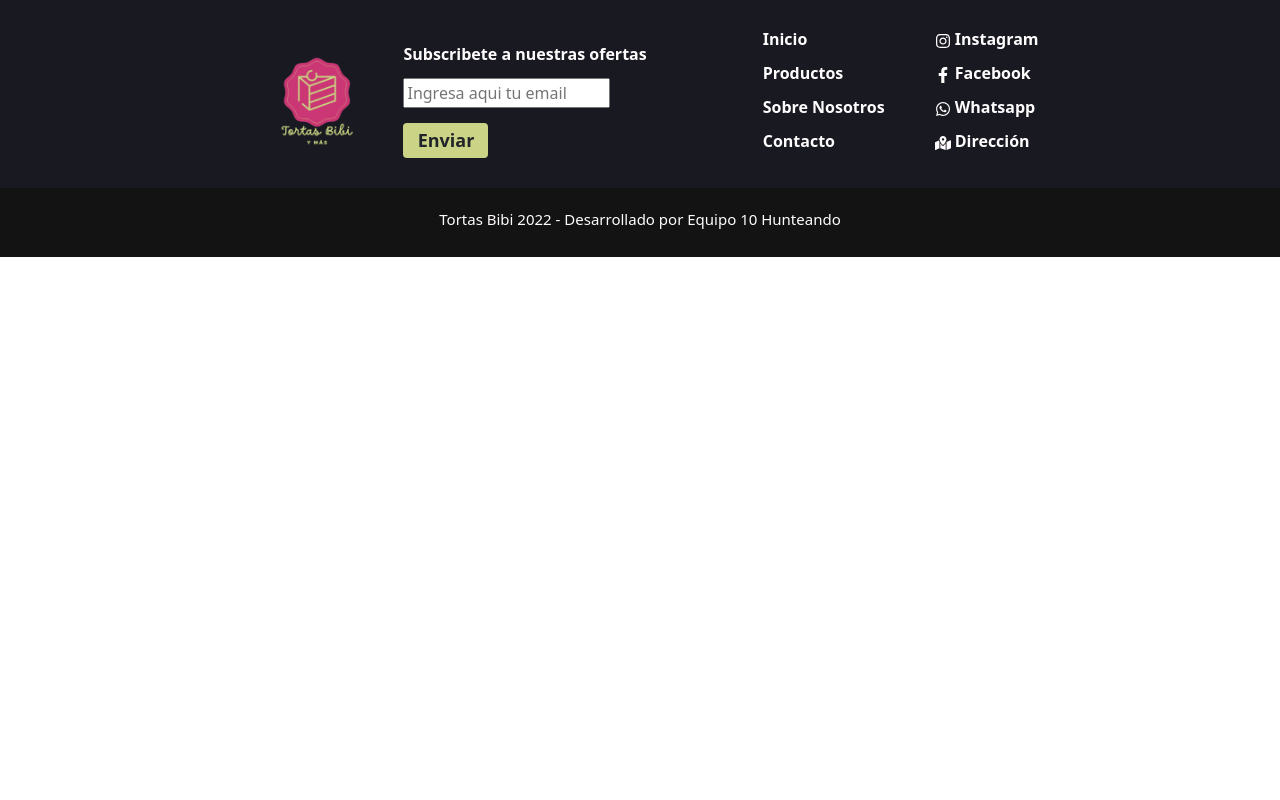
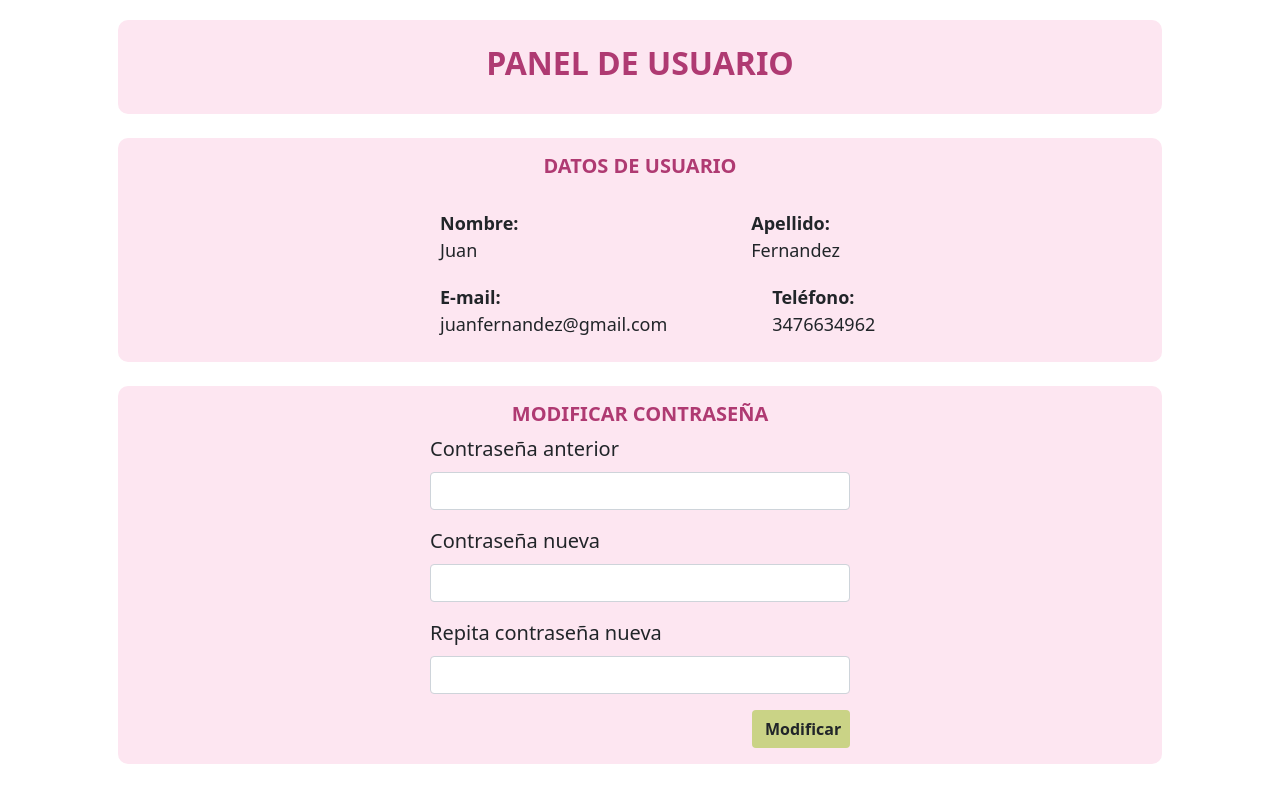
Before and after one commit to Hunteando/ecommerce-s1-g10, a React (Vite) app in the folder frontend/: page /paneldeusuario in a window 1280 px wide. Shown: the part 1100-1900 px from the top of the page. Before the commit the page ends 1357 px from the top, so only its background shows below. Built offline with nearby package versions, Linux system fonts and the light colour scheme.

Commit message:
Agregado Panel Usuario, Recuperar contraseña

```diff
--- a/frontend/src/App.jsx
+++ b/frontend/src/App.jsx
@@ -9,6 +9,7 @@ import Cart from "./components/Cart"
 import Checkout from "./components/Checkout"
 import ProductsContainer from "./components/ProductsContainer"
 import ItemDetailContainer from "./components/ItemDetailContainer"
+import UserPanel from "./components/UserPanel"
 
 function App() {
   return (
@@ -23,6 +24,7 @@ function App() {
         <Route path="/checkout" element={ <Checkout /> } />
         <Route path="/productos" element={ <ProductsContainer /> } />
         <Route path='/item/:itemId' element={ <ItemDetailContainer /> } />
+        <Route path='/paneldeusuario' element={ <UserPanel /> } />
       </Routes>
       <Footer />
     </BrowserRouter>
--- a/frontend/src/components/NavBar.jsx
+++ b/frontend/src/components/NavBar.jsx
@@ -21,16 +21,21 @@ const NavBar = () => {
                     <ul className="navbar-nav me-auto mb-2 mb-lg-0 fw-bold d-flex gap-4">
                         <li className="nav-item">
                             <Link to='/' className="text-decoration-none">
-                                <span className="nav-link text-white" href="#">Inicio</span>
+                                <span className="nav-link text-white">Inicio</span>
                             </Link>
                         </li>
                         <li className="nav-item">
                             <Link to='/productos' className="text-decoration-none">
-                                <span className="nav-link text-white" href="#">Productos</span>
+                                <span className="nav-link text-white">Productos</span>
                             </Link>
                         </li>
                         <li className="nav-item">
-                            <a className="nav-link text-white" href="#">Contacto</a>
+                                <span className="nav-link text-white">Sobre nosotros</span>
+                        </li>
+                        <li className="nav-item">
+                            <Link to='/contacto' className="text-decoration-none">
+                                <span className="nav-link text-white">Contacto</span>
+                            </Link>
                         </li>
                     </ul>
                     <div className="d-flex gap-3 me-3 divInputs">
--- /dev/null
+++ b/frontend/src/components/UserPanel.jsx
@@ -0,0 +1,54 @@
+import React from 'react'
+
+const UserPanel = () => {
+    return (
+        <main className='d-flex justify-content-center'>
+            <div className='row my-5 px-5 d-flex flex-column gap-4 justify-content-center align-items-center container'>
+                <div className='col-sm-12 d-flex justify-content-center flex-column align-items-center bgCartContainer'>
+                    <h1 className='h1Cart p-4'>PANEL DE USUARIO</h1>
+                </div>
+                <div className='col-sm-12 p-3 d-flex justify-content-center flex-column align-items-center bgCartContainer'>
+                    <h3 className="h3UserPanel fw-bold">DATOS DE USUARIO</h3>
+                    <div className='divUserPanel'>
+                        <span className='mb-1 mt-3 d-flex flex-column'>
+                            <strong>Nombre: </strong> Juan
+                        </span>
+                        <span>
+                            <strong className='d-flex flex-column'>Apellido: </strong> Fernandez
+                        </span>
+                    </div>
+                    <div className='divUserPanel'>
+                    <span className='d-flex flex-column'>
+                            <strong>E-mail: </strong> juanfernandez@gmail.com
+                        </span>
+                        <span className='d-flex flex-column'>
+                            <strong>Teléfono: </strong> 3476634962
+                        </span>
+                    </div>
+                </div>
+                <div className='col-sm-12 p-3 d-flex justify-content-center flex-column align-items-center bgCartContainer'>
+                    <h3 className="h3UserPanel fw-bold">MODIFICAR CONTRASEÑA</h3>
+                    <form className="d-flex justify-content-center flex-column align-items-center">
+                        <div className="mb-3">
+                            <label className="form-label lblCheckout">Contraseña anterior</label>
+                            <input type="text" className="form-control inputCheckout" id="exampleInputPassword1" />
+                        </div>
+                        <div className="mb-3">
+                            <label className="form-label lblCheckout">Contraseña nueva</label>
+                            <input type="text" className="form-control inputCheckout" id="exampleInputPassword1" />
+                        </div>
+                        <div className="mb-3">
+                            <label className="form-label lblCheckout">Repita contraseña nueva</label>
+                            <input type="text" className="form-control inputCheckout" id="exampleInputPassword1" />
+                        </div>
+                        <div className='d-flex gap-5 justify-content-end align-items-center divBtnUser'>
+                            <button type="submit" className="btn btnCheckout text-dark fw-bold">Modificar</button>
+                        </div>
+                    </form>
+                </div>
+            </div>
+        </main>
+    )
+}
+
+export default UserPanel
--- a/frontend/src/index.css
+++ b/frontend/src/index.css
@@ -273,7 +273,7 @@
   .bgCartContainer {
     background-color: var(--pinky);
     width: 100%;
-    border-radius: 13px 30px;
+    border-radius: 10px;
   }
   .h1Cart {
     font-size: 18px;
@@ -391,6 +391,30 @@
     background-color: var(--green);
     font-size: 10px;
     width: 110px;
+  }
+
+  /* Panel de usuario */
+  .h3UserPanel {
+    font-size: 15px;
+    text-align: center;
+    color: var(--pink);
+  }
+
+  .divUserPanel {
+    text-align: left;
+    width: 230px;
+    display: flex;
+    flex-direction: column;
+    justify-content: start;
+    align-items: start;
+  }
+
+  .divUserPanel span {
+    padding: 8px 0px;
+  }
+
+  .divBtnUser {
+    width: 250px;
   }
 }
 
@@ -687,6 +711,31 @@
     font-weight: bold;
     font-size: 18px;
   }
+
+  /* Panel de usuario */
+  .h3UserPanel {
+    font-size: 20px;
+    text-align: center;
+    color: var(--pink);
+  }
+
+  .divUserPanel {
+    width: 400px;
+    display: flex;
+    flex-direction: row;
+    justify-content: space-between;
+    align-items: baseline;
+    gap: 105px;
+  }
+
+  .divUserPanel span {
+    padding: 8px 0px;
+    font-size: 18px;
+  }
+
+  .divBtnUser {
+    width: 420px;
+  }
 }
 
 @media screen and (min-width: 1440px) {
@@ -973,4 +1022,29 @@
     font-weight: bold;
     font-size: 22px;
   }
+
+  /* Panel de usuario */
+  .h3UserPanel {
+    font-size: 24px;
+    text-align: center;
+    color: var(--pink);
+  }
+
+  .divUserPanel {
+    width: 650px;
+    display: flex;
+    flex-direction: row;
+    justify-content: space-between;
+    align-items: baseline;
+    gap: 320px;
+  }
+
+  .divUserPanel span {
+    padding: 8px 0px;
+    font-size: 20px;
+  }
+
+  .divBtnUser {
+    width: 700px;
+  }
 }
```
